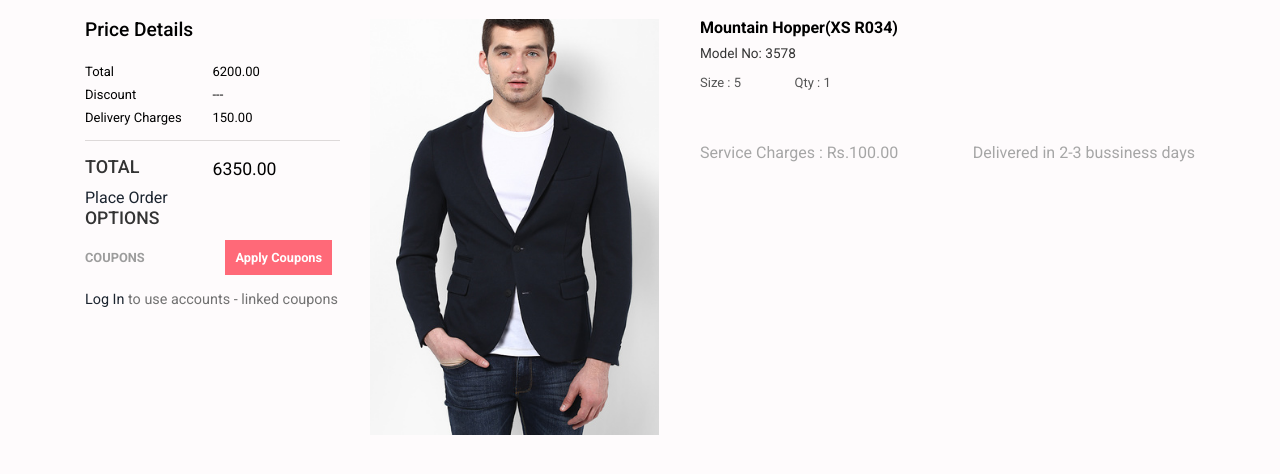
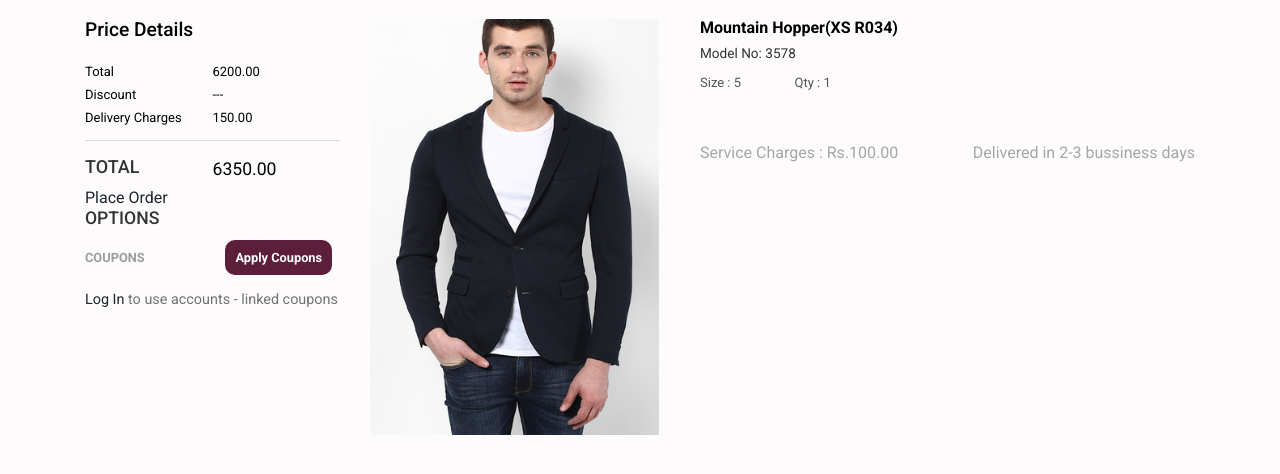
Before and after one commit to jkdevelopers/sittingknitting, a Django app: template frontend/templates/theme/checkout.html in a window 1280 px wide. Shown: the part 355-829 px from the top of the page. Run offline with Django 3.2, Linux system fonts and the light colour scheme; the template is opened without the code that fills it, so the values that code supplies are empty; parts of the project's set-up code (start-up, migrations or seed data) failed here and were passed over; some libraries are stand-ins or nearby versions.

Commit message:
minor fixes

```diff
--- a/frontend/static/css/style.css
+++ b/frontend/static/css/style.css
@@ -188,10 +188,10 @@ body a {
 }
 
 input[type=submit].order {
-    background: #00405d;
+    background: #5c1e39;
     padding: 10px 20px;
     border: none;
-
+    border-radius: 10px;
     font-size: 1em;
     color: #fff;
     text-decoration: none;
@@ -254,9 +254,9 @@ input[type=submit].order:hover {
 }
 
 a.cpns {
-    background: #ff6978;
+    background: #5c1e39;
     color: #fff;
-
+    border-radius: 10px;
     padding: 10px;
     font-size: 0.8em;
     font-weight: 600;
```
